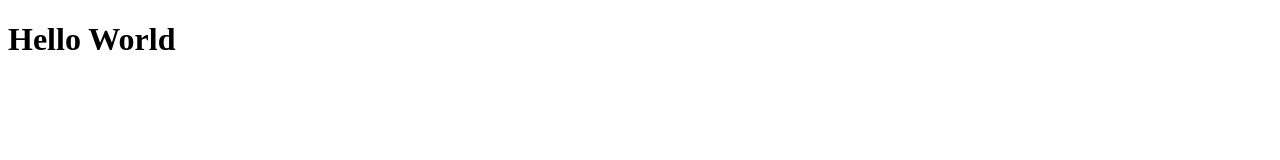
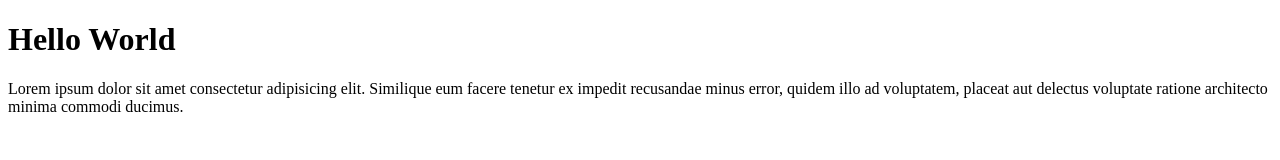
Before and after one commit to asshidiq30/adm-git-test, a plain HTML site: page index.html in a window 1280 px wide. Drawn offline with Linux system fonts and the light colour scheme.

Commit message:
menambahkan paragraf

```diff
--- a/index.html
+++ b/index.html
@@ -7,5 +7,6 @@
 </head>
 <body>
     <h1>Hello World</h1>
+    <p>Lorem ipsum dolor sit amet consectetur adipisicing elit. Similique eum facere tenetur ex impedit recusandae minus error, quidem illo ad voluptatem, placeat aut delectus voluptate ratione architecto minima commodi ducimus.</p>
 </body>
 </html>
```
